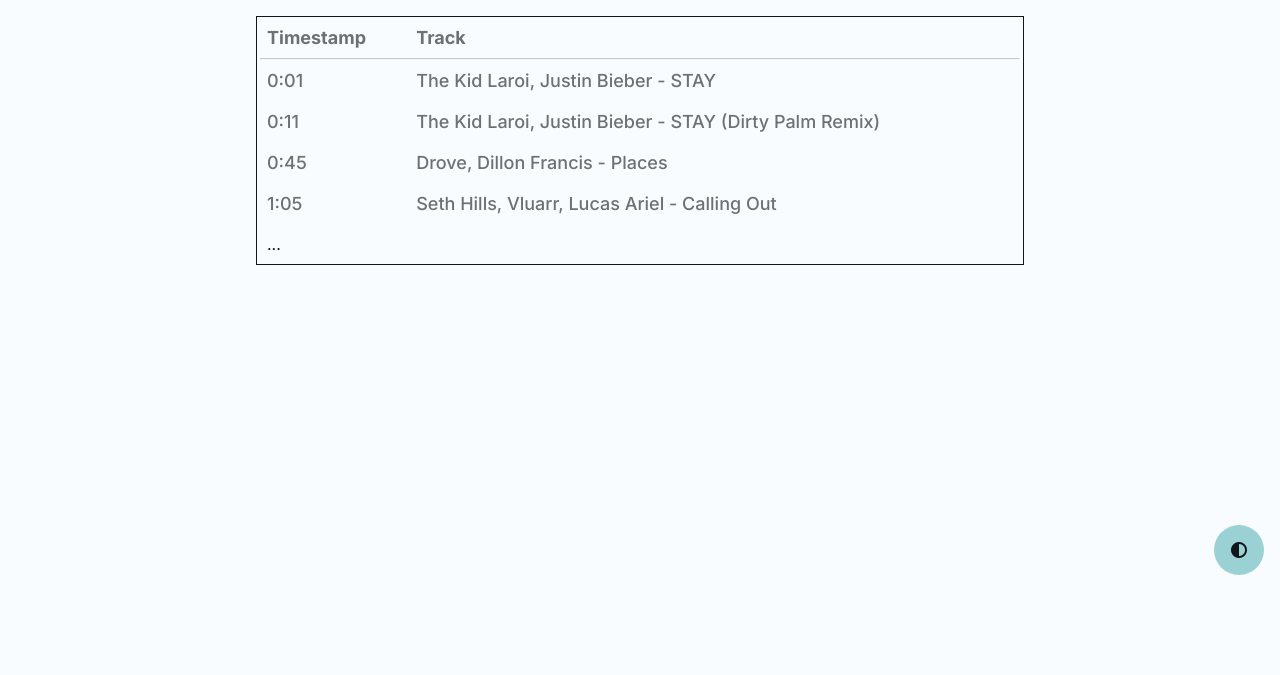
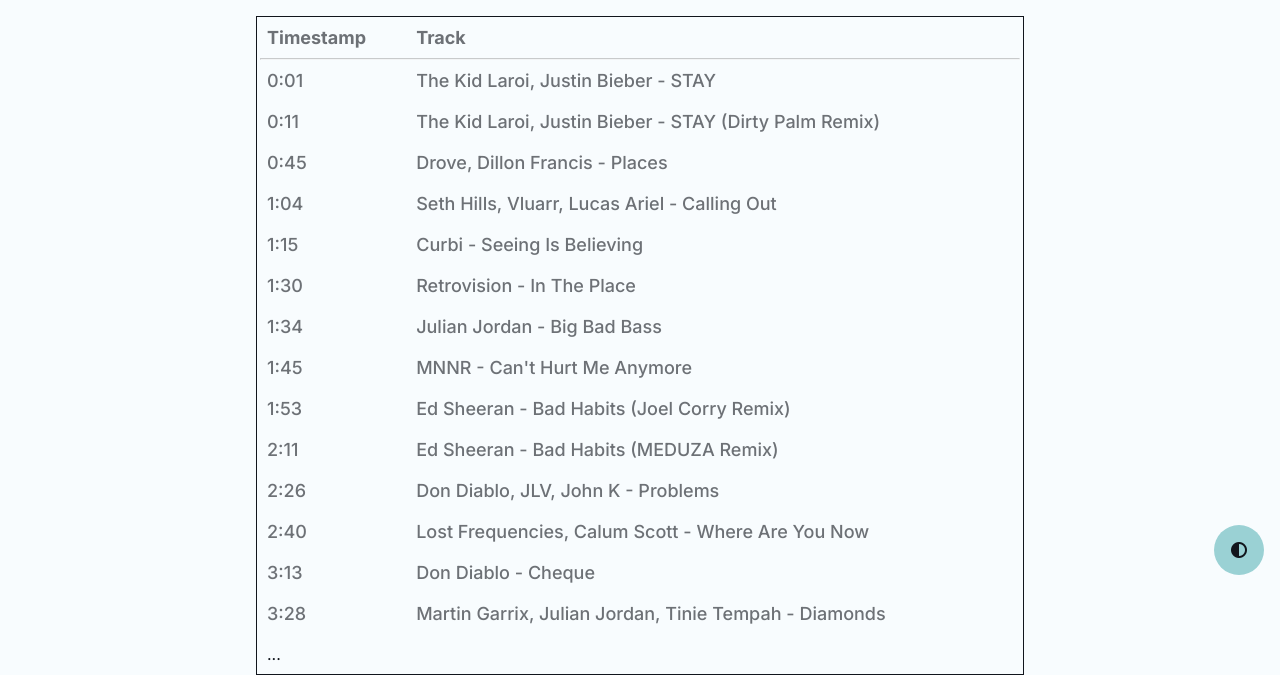
Before and after one commit to Axebow/tracklists, a plain HTML site: page edm-rewind-2021/index.html in a window 1280 px wide. Shown: the part 209-884 px from the top of the page. Before the commit the page ends 800 px from the top, so only its background shows below. Drawn offline with Linux system fonts and the light colour scheme.

Commit message:
list updated

```diff
--- a/edm-rewind-2021/index.html
+++ b/edm-rewind-2021/index.html
@@ -28,23 +28,73 @@
             </div>
             <hr class="bg-tint" style="width: 99%; margin: auto; opacity: 0.5;">
             <div class="grid-tabular-alt">
-                <div class="caption"><a href="https://www.youtube.com/watch?v=9lFJzDwHSb4&t=0" class="hyperlink hover-highlight" rel="noreferer" target="_blank">0:01</a></div>
+                <div class="caption"><a href="https://www.youtube.com/watch?v=9lFJzDwHSb4&t=0s" class="hyperlink hover-highlight" rel="noreferer" target="_blank">0:01</a></div>
                 <div class="caption"><a href="#" class="hyperlink hover-highlight" rel="noreferer" target="_blank">The Kid Laroi, Justin Bieber - STAY</a></div>
             </div>
 
             <div class="grid-tabular-alt">
-                <div class="caption"><a href="https://www.youtube.com/watch?v=9lFJzDwHSb4&t=11" class="hyperlink hover-highlight" rel="noreferer" target="_blank">0:11</a></div>
+                <div class="caption"><a href="https://www.youtube.com/watch?v=9lFJzDwHSb4&t=11s" class="hyperlink hover-highlight" rel="noreferer" target="_blank">0:11</a></div>
                 <div class="caption"><a href="#" class="hyperlink hover-highlight" rel="noreferer" target="_blank">The Kid Laroi, Justin Bieber - STAY (Dirty Palm Remix)</a></div>
             </div>
 
             <div class="grid-tabular-alt">
-                <div class="caption"><a href="https://www.youtube.com/watch?v=9lFJzDwHSb4&t=45" class="hyperlink hover-highlight" rel="noreferer" target="_blank">0:45</a></div>
+                <div class="caption"><a href="https://www.youtube.com/watch?v=9lFJzDwHSb4&t=45s" class="hyperlink hover-highlight" rel="noreferer" target="_blank">0:45</a></div>
                 <div class="caption"><a href="#" class="hyperlink hover-highlight" rel="noreferer" target="_blank">Drove, Dillon Francis - Places</a></div>
             </div>
 
             <div class="grid-tabular-alt">
-                <div class="caption"><a href="https://www.youtube.com/watch?v=9lFJzDwHSb4&t=65" class="hyperlink hover-highlight" rel="noreferer" target="_blank">1:05</a></div>
+                <div class="caption"><a href="https://www.youtube.com/watch?v=9lFJzDwHSb4&t=1m4s" class="hyperlink hover-highlight" rel="noreferer" target="_blank">1:04</a></div>
                 <div class="caption"><a href="#" class="hyperlink hover-highlight" rel="noreferer" target="_blank">Seth Hills, Vluarr, Lucas Ariel - Calling Out</a></div>
+            </div>
+
+            <div class="grid-tabular-alt">
+                <div class="caption"><a href="https://www.youtube.com/watch?v=9lFJzDwHSb4&t=1m15s" class="hyperlink hover-highlight" rel="noreferer" target="_blank">1:15</a></div>
+                <div class="caption"><a href="#" class="hyperlink hover-highlight" rel="noreferer" target="_blank">Curbi - Seeing Is Believing</a></div>
+            </div>
+
+            <div class="grid-tabular-alt">
+                <div class="caption"><a href="https://www.youtube.com/watch?v=9lFJzDwHSb4&t=1m30s" class="hyperlink hover-highlight" rel="noreferer" target="_blank">1:30</a></div>
+                <div class="caption"><a href="#" class="hyperlink hover-highlight" rel="noreferer" target="_blank">Retrovision - In The Place</a></div>
+            </div>
+
+            <div class="grid-tabular-alt">
+                <div class="caption"><a href="https://www.youtube.com/watch?v=9lFJzDwHSb4&t=1m34s" class="hyperlink hover-highlight" rel="noreferer" target="_blank">1:34</a></div>
+                <div class="caption"><a href="#" class="hyperlink hover-highlight" rel="noreferer" target="_blank">Julian Jordan - Big Bad Bass</a></div>
+            </div>
+
+            <div class="grid-tabular-alt">
+                <div class="caption"><a href="https://www.youtube.com/watch?v=9lFJzDwHSb4&t=1m45s" class="hyperlink hover-highlight" rel="noreferer" target="_blank">1:45</a></div>
+                <div class="caption"><a href="#" class="hyperlink hover-highlight" rel="noreferer" target="_blank">MNNR - Can't Hurt Me Anymore</a></div>
+            </div>
+
+            <div class="grid-tabular-alt">
+                <div class="caption"><a href="https://www.youtube.com/watch?v=9lFJzDwHSb4&t=1m53s" class="hyperlink hover-highlight" rel="noreferer" target="_blank">1:53</a></div>
+                <div class="caption"><a href="#" class="hyperlink hover-highlight" rel="noreferer" target="_blank">Ed Sheeran - Bad Habits (Joel Corry Remix)</a></div>
+            </div>
+
+            <div class="grid-tabular-alt">
+                <div class="caption"><a href="https://www.youtube.com/watch?v=9lFJzDwHSb4&t=2m11s" class="hyperlink hover-highlight" rel="noreferer" target="_blank">2:11</a></div>
+                <div class="caption"><a href="#" class="hyperlink hover-highlight" rel="noreferer" target="_blank">Ed Sheeran - Bad Habits (MEDUZA Remix)</a></div>
+            </div>
+
+            <div class="grid-tabular-alt">
+                <div class="caption"><a href="https://www.youtube.com/watch?v=9lFJzDwHSb4&t=2m26s" class="hyperlink hover-highlight" rel="noreferer" target="_blank">2:26</a></div>
+                <div class="caption"><a href="#" class="hyperlink hover-highlight" rel="noreferer" target="_blank">Don Diablo, JLV, John K - Problems</a></div>
+            </div>
+
+            <div class="grid-tabular-alt">
+                <div class="caption"><a href="https://www.youtube.com/watch?v=9lFJzDwHSb4&t=2m40s" class="hyperlink hover-highlight" rel="noreferer" target="_blank">2:40</a></div>
+                <div class="caption"><a href="#" class="hyperlink hover-highlight" rel="noreferer" target="_blank">Lost Frequencies, Calum Scott - Where Are You Now</a></div>
+            </div>
+
+            <div class="grid-tabular-alt">
+                <div class="caption"><a href="https://www.youtube.com/watch?v=9lFJzDwHSb4&t=3m13s" class="hyperlink hover-highlight" rel="noreferer" target="_blank">3:13</a></div>
+                <div class="caption"><a href="#" class="hyperlink hover-highlight" rel="noreferer" target="_blank">Don Diablo - Cheque</a></div>
+            </div>
+
+            <div class="grid-tabular-alt">
+                <div class="caption"><a href="https://www.youtube.com/watch?v=9lFJzDwHSb4&t=3m28s" class="hyperlink hover-highlight" rel="noreferer" target="_blank">3:28</a></div>
+                <div class="caption"><a href="#" class="hyperlink hover-highlight" rel="noreferer" target="_blank">Martin Garrix, Julian Jordan, Tinie Tempah - Diamonds</a></div>
             </div>
 
             <div class="grid-tabular-alt">
```
